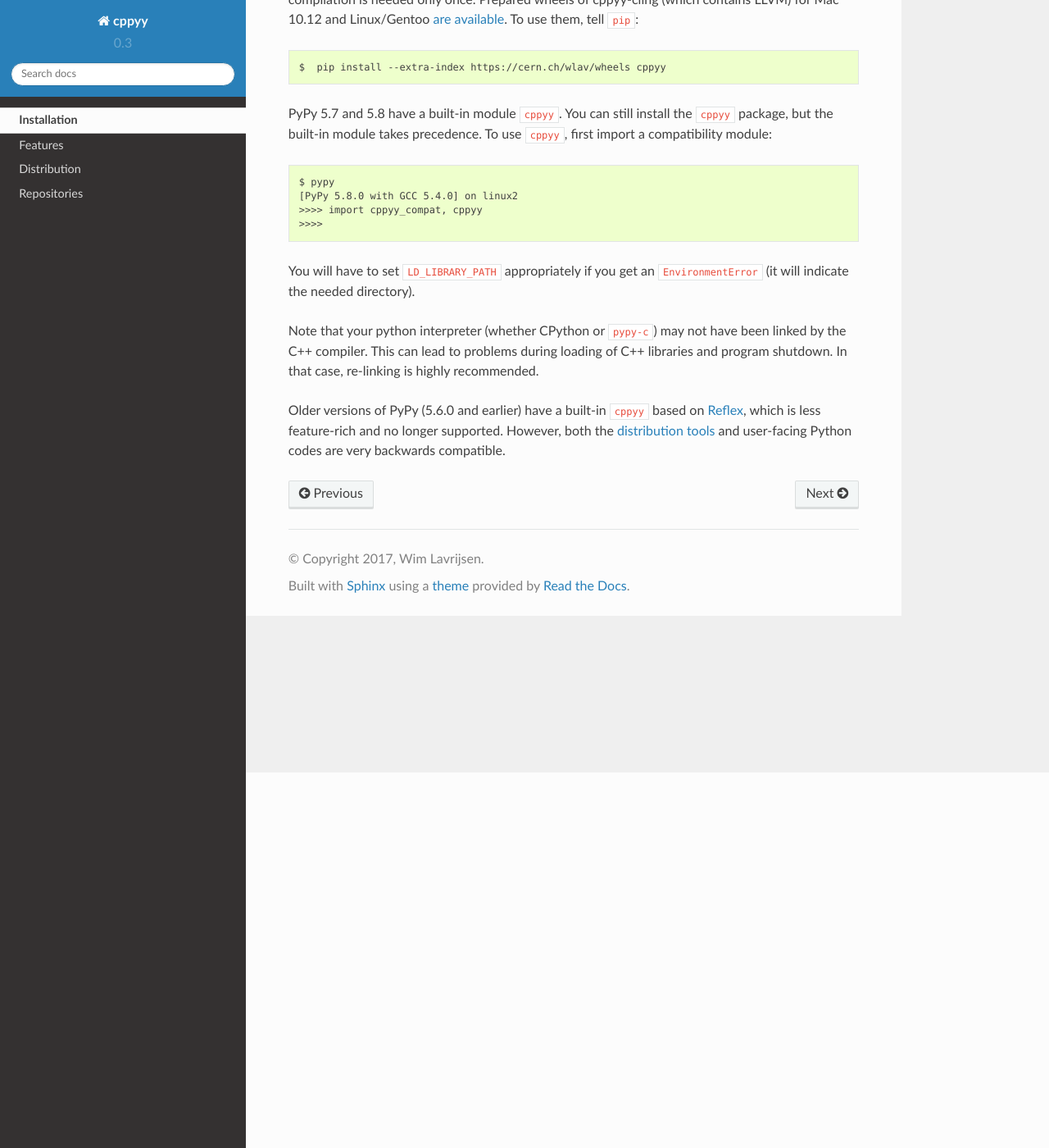
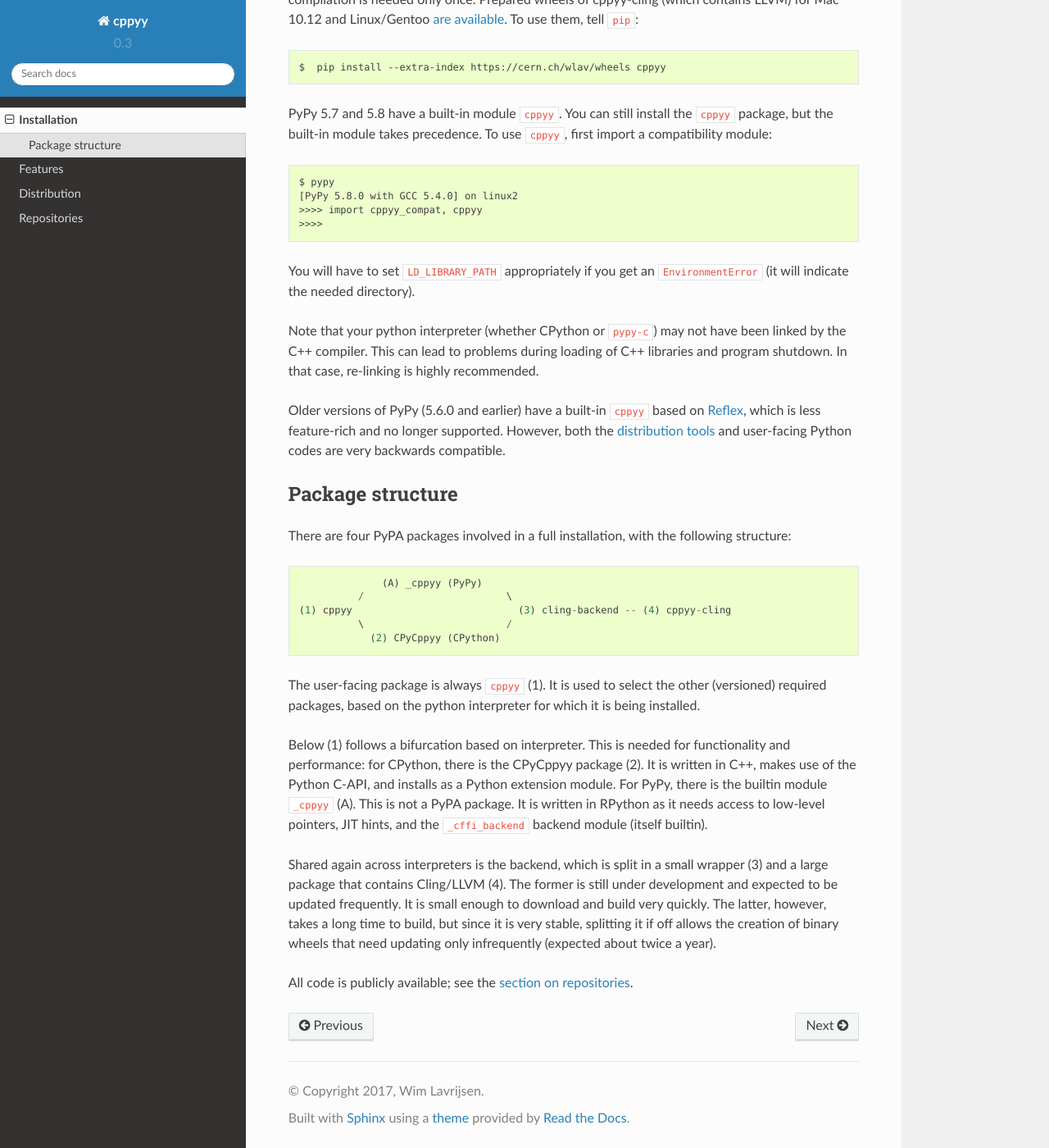
Before and after one commit to wlav/cppyy, a Sphinx documentation site: the page built from doc/source/installation.rst, in a window 1280 px wide and 1400 px high, scrolled down 458 px. Shown: the whole window at 82% size. Built offline with Sphinx 7.4.7 and the Read the Docs theme 2.0.0, drawn with Linux system fonts in a browser that asks for light colours.

Commit message:
document package structure

```diff
--- a/doc/source/installation.rst
+++ b/doc/source/installation.rst
@@ -47,3 +47,42 @@ Python codes are very backwards compatible.
 .. _`PyPI`: https://pypi.python.org/pypi/cppyy/
 .. _`are available`: https://cern.ch/wlav/wheels/
 .. _`Reflex`: https://root.cern.ch/how/how-use-reflex
+
+
+Package structure
+-----------------
+.. _package-structure:
+
+There are four PyPA packages involved in a full installation, with the
+following structure::
+
+               (A) _cppyy (PyPy)
+           /                        \
+ (1) cppyy                            (3) cling-backend -- (4) cppyy-cling
+           \                        /
+             (2) CPyCppyy (CPython)
+
+The user-facing package is always ``cppyy`` (1).
+It is used to select the other (versioned) required packages, based on the
+python interpreter for which it is being installed.
+
+Below (1) follows a bifurcation based on interpreter.
+This is needed for functionality and performance: for CPython, there is the
+CPyCppyy package (2).
+It is written in C++, makes use of the Python C-API, and installs as a Python
+extension module.
+For PyPy, there is the builtin module ``_cppyy`` (A).
+This is not a PyPA package.
+It is written in RPython as it needs access to low-level pointers, JIT hints,
+and the ``_cffi_backend`` backend module (itself builtin).
+
+Shared again across interpreters is the backend, which is split in a small
+wrapper (3) and a large package that contains Cling/LLVM (4).
+The former is still under development and expected to be updated frequently.
+It is small enough to download and build very quickly.
+The latter, however, takes a long time to build, but since it is very stable,
+splitting it if off allows the creation of binary wheels that need updating
+only infrequently (expected about twice a year).
+
+All code is publicly available; see the
+:doc:`section on repositories <repositories>`.
--- a/doc/source/repositories.rst
+++ b/doc/source/repositories.rst
@@ -2,7 +2,8 @@ Repositories
 ============
 
 The ``cppyy`` module is a frontend that requires an intermediate (Python
-interpreter dependent) layer, and a backend.
+interpreter dependent) layer, and a backend (see
+:ref:`Package Structure <package-structure>`).
 Because of this layering and because it leverages several existing packages
 through reuse, the relevant codes are contained across a number of
 repositories.
```
